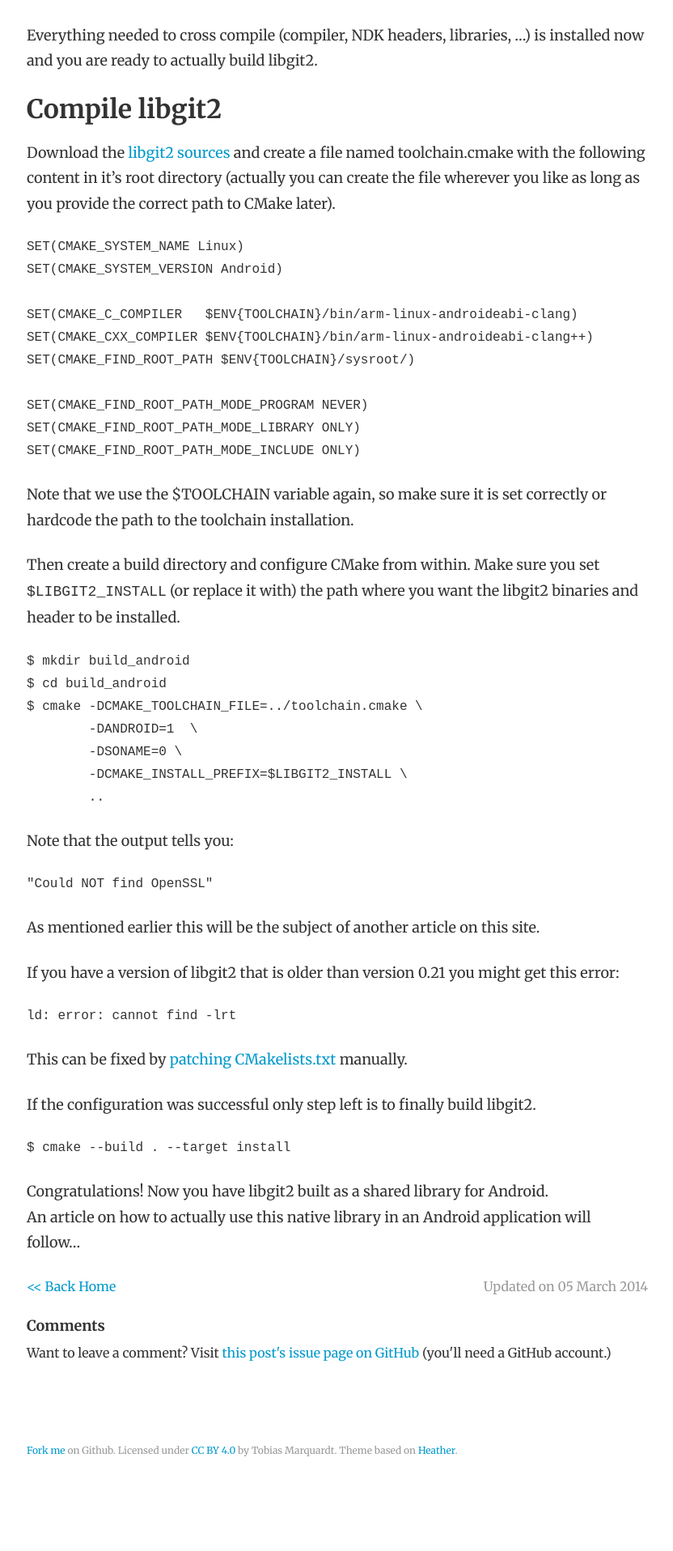
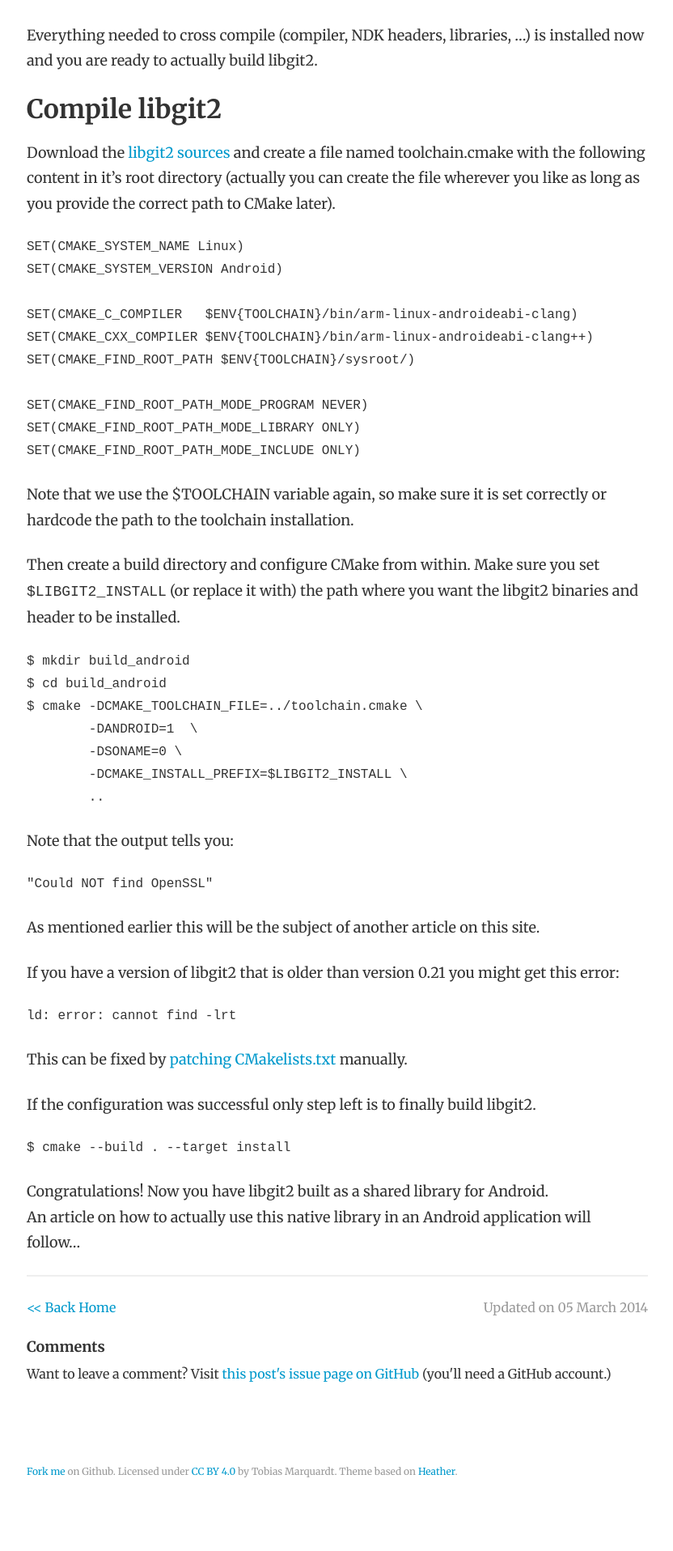
Before and after one commit to worblehat/worblehat.github.io, a Jekyll site: the page built from _posts/2014-03-05-Compiling_libgit2_for_Android.md, in a window 1280 px wide. Shown: the part 1702-3618 px from the top of the page at 81% size, without its empty margins (223-1055 px from the left). Built offline with Jekyll 4.4.1, drawn with Linux system fonts in a browser that asks for light colours; Markdown is read by kramdown in place of the engine named in the settings; before the commit the page ends 3592 px from its top, so only the background shows below that.

Commit message:
Seperating line at the end of posts.

```diff
--- a/_layouts/post.html
+++ b/_layouts/post.html
@@ -5,10 +5,11 @@
 
   <!-- Post title and content. -->
   <h1 class="post-title"><a href="{{ site.url }}{{ page.url }}" title="{{ page.title }}">{{ page.title }}</a></h1>
-  <hr class="title-line">
+  <hr class="sep-line">
   <p>
     {{ content }}
   </p>
+  <hr class="sep-line">
 
   <!-- "Back Home"-link (left) and date of the post (right). -->
   <div style="float:left;">
--- a/style.css
+++ b/style.css
@@ -74,7 +74,7 @@
     color: #333;
 }
 
-.title-line {
+.sep-line {
     margin-bottom: 24px;
     border-style: solid;
     border-width: 1px;
```
